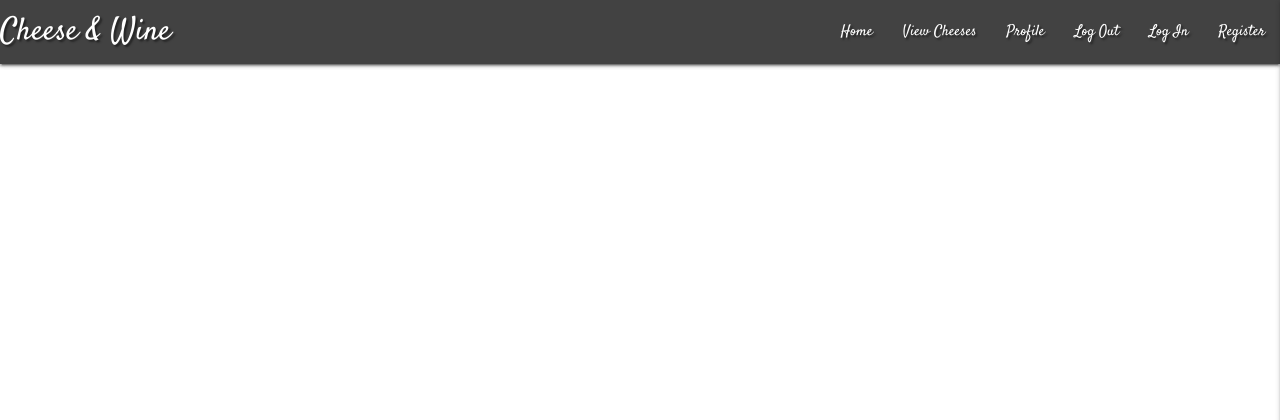
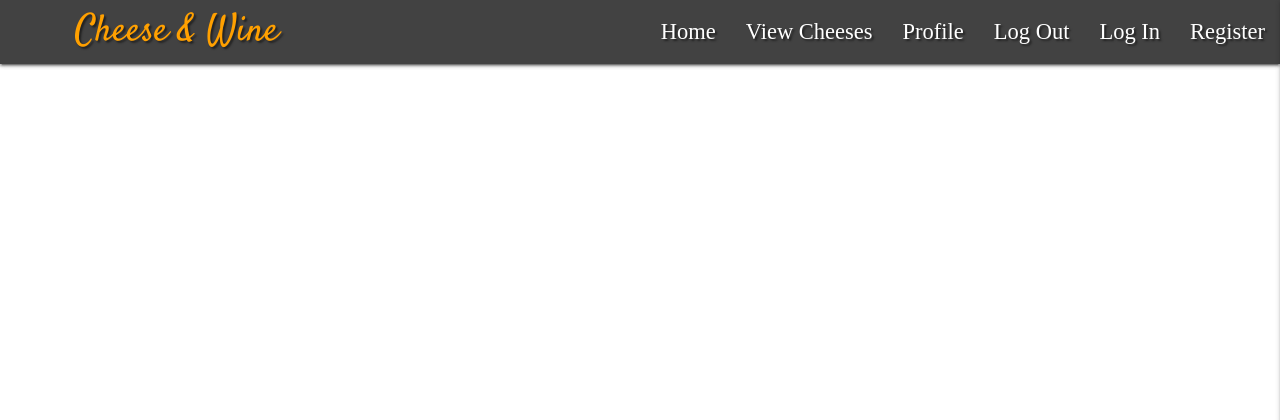
Before and after one commit to Code-Institute-Submissions/milestone-68, a Flask app: page / in a window 1280 px wide. Shown: the top 420 px of the page. Run offline with Flask 2, Linux system fonts and the light colour scheme; data that the repository does not hold is empty; some libraries are stand-ins or nearby versions.

Commit message:
CSS changes to navbar

```diff
--- a/static/css/style.css
+++ b/static/css/style.css
@@ -8,8 +8,19 @@
     text-shadow: 2px 2px 2px rgba(0, 0, 0, 0.5);
 }
 
+
 /****  NAVIGATION BAR  ****/
 
-.brand-logo {
+nav .brand-logo  {
+    color: #FFA000;
+    font-size: 2.5rem;
+    padding-left: 5rem;
+}
+
+nav ul a {
+    font-size: 1.5rem;
+    font-family: 'sans-serif';
+}
+nav ul a:hover{
     color: #FFA000;
 }
```
